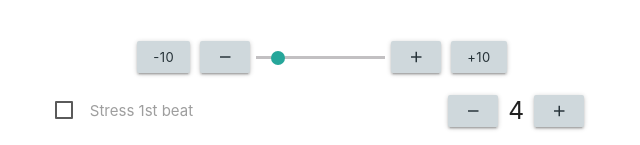
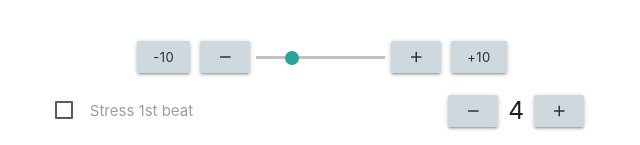
Before and after one commit to RudeBon/Metronome, a React (Create React App) app: page / in a window 1280 px wide. Shown: the part 380-525 px from the top of the page, without its empty margins (318-958 px from the left). Built offline with nearby package versions, Linux system fonts and the light colour scheme.

Commit message:
fixed bug where range didn't display actual bpm value after update

```diff
--- a/src/components/BPMController.tsx
+++ b/src/components/BPMController.tsx
@@ -1,4 +1,4 @@
-import React, { useState, useEffect } from 'react'
+import React, { useState, useEffect, useRef } from 'react'
 
 type BPMControllerProps = {
     updateIntervalsValue(value: number): void
@@ -8,9 +8,11 @@ const BPMController: React.FC<BPMControllerProps> = ({ updateIntervalsValue }) =
     const [bpm, setBPM] = useState<number>(80);
     const maxBpm: number = 260;
     const minBpm: number = 20;
+    const rangeRef = useRef<HTMLInputElement>(null)
 
     useEffect(() => {
         console.log('bpm value has changed', bpm);
+        rangeRef.current!.value = bpm.toString();
         updateIntervalsValue(60000 / (bpm - 1))
     }, [bpm])
 
@@ -70,6 +72,7 @@ const BPMController: React.FC<BPMControllerProps> = ({ updateIntervalsValue }) =
                         type="range"
                         min={minBpm}
                         max={maxBpm}
+                        ref={rangeRef}
                         // value="bpm"
                         onChange={changeIntervalsValue}
                     />
```
